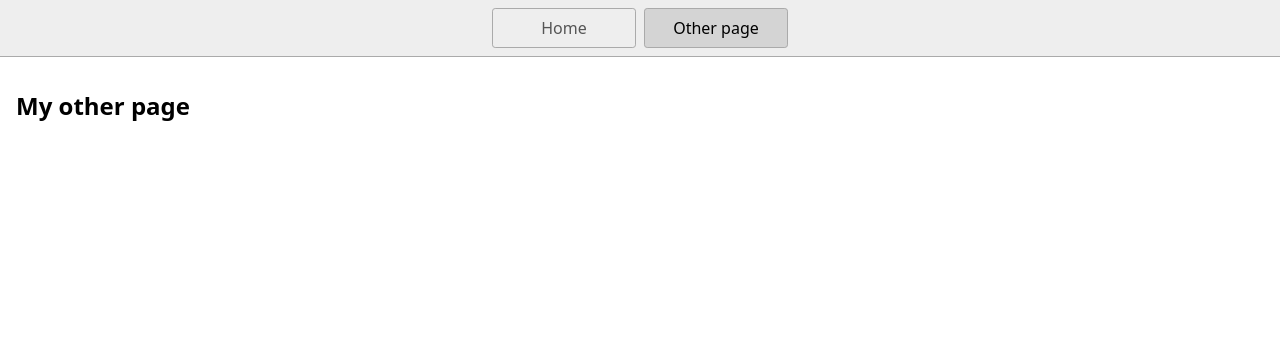
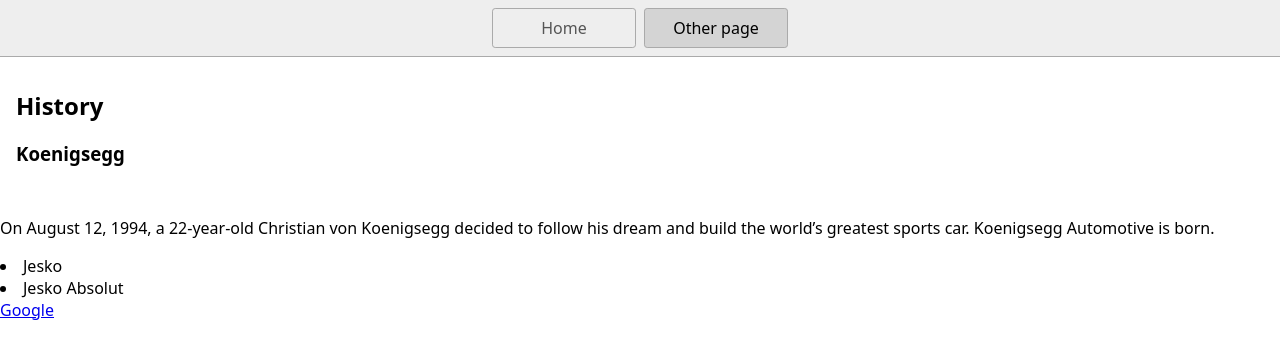
Before and after one commit to anonymous-alfiqur/project-cps140, a website: page page2.html in a window 1280 px wide. Drawn offline with Linux system fonts and the light colour scheme.

Commit message:
second page

```diff
--- a/page2.html
+++ b/page2.html
@@ -13,7 +13,19 @@
       <a href="/page2.html" aria-current="page">Other page</a>
     </nav>
     <main>
-      <h1>My other page</h1>
+      <h1>History</h1>
+      <h3>Koenigsegg</h3>
     </main>
   </body>
+  <p>On August 12, 1994, a 22-year-old
+    Christian von Koenigsegg decided to
+    follow his dream and build the world’s
+    greatest sports car. Koenigsegg
+    Automotive is born.</p>
+    <div>
+    <li>Jesko</li>
+    <li>Jesko Absolut</li>
+  </div>
+    <a href="https://www.google.com">Google</a>
+
 </html>
```
